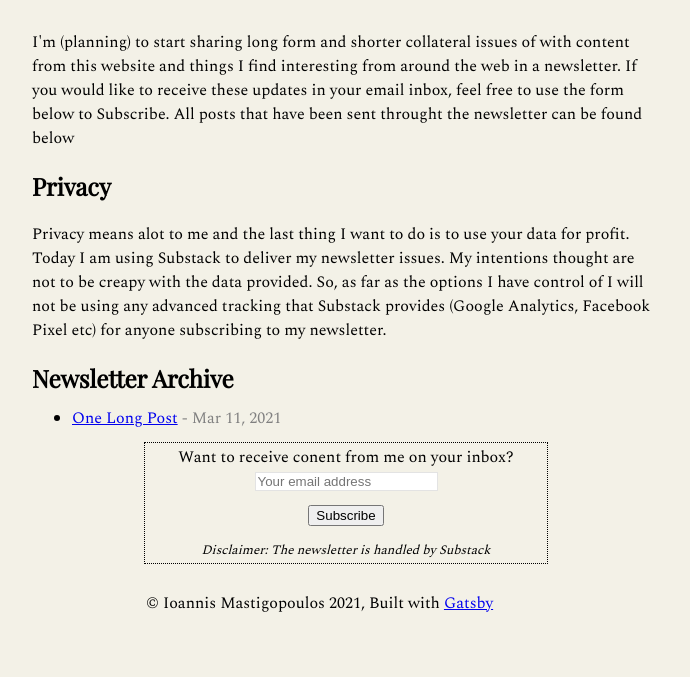
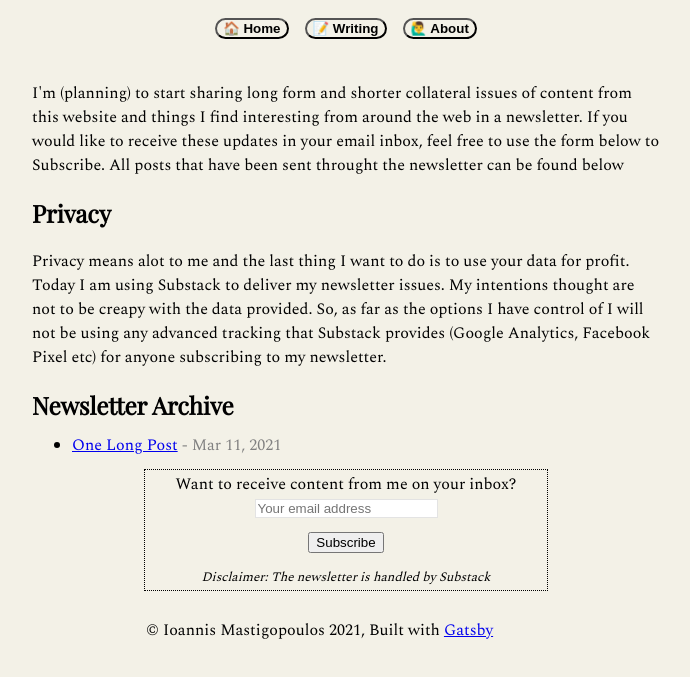
Before and after one commit to iamioannis/iamioannis-Website, a Gatsby site: page /newsletter in a window 1280 px wide. Shown: the part 97-774 px from the top of the page, without its empty margins (294-984 px from the left). Built offline with nearby package versions, Linux system fonts and the light colour scheme; Gatsby itself is replaced by a stand-in of ours.

Commit message:
Added Navigation. Fixes Add a nav bar MVP #20

```diff
--- /dev/null
+++ b/src/components/navigation.js
@@ -0,0 +1,29 @@
+import { Link } from "gatsby"
+import PropTypes from "prop-types"
+import React from "react"
+import Button from '../components/button';
+
+
+const Navigation = ({ children }) => (
+
+    <ul style={{
+        display: 'table',
+        // width: '50%',
+        blockSize: 'max-content',
+        listStyle: 'none',
+        // textAlign: 'center',
+        // alignContent: 'center',
+        margin: '0 auto',
+        // width: '100%',
+        padding: '0',
+        overflow: 'hidden',
+        listStyleType: 'none',
+        overflow: 'hidden',
+    }}>
+        <li style={{ float: 'left', padding: '8px'}}><Link to="/"><Button buttonText="🏠 Home" /></Link></li>
+        <li style={{ float: 'left', padding: '8px'}}><Link to="/blog"><Button buttonText="📝 Writing" /></Link></li>
+        <li style={{ float: 'left', padding: '8px'}}><Link to="/about"><Button buttonText="🙋‍♂️ About" /></Link></li>
+    </ul>
+)
+
+export default Navigation
--- a/src/components/newsletter.js
+++ b/src/components/newsletter.js
@@ -11,7 +11,7 @@ const Newsletter = ({children}) =>(
     // maxWidth: `150px`,
     minWidth:`fit-content`
   }}>
-    <a>Want to receive conent from me on your inbox?</a>
+    <a>Want to receive content from me on your inbox?</a>
     <form action="https://iamioannis.substack.com/api/v1/import/form" method="post" target="result">
        <input type="email" name="email" placeholder="Your email address" style={{
          color: `#000`,
--- a/src/pages/newsletter.js
+++ b/src/pages/newsletter.js
@@ -2,20 +2,16 @@ import React from "react"
 import Layout from "../components/layout";
 import { graphql, Link, navigate } from 'gatsby';
 import Newsletter from "../components/newsletter"
+import Navigation from "../components/navigation";
 
 const NewsletterPage = ({ data }) => {
     const postss = data.allMarkdownRemark.edges;
     return (
         <Layout>
             <h1 className={"post-header"}>Newsletter</h1>
-            <div style={{
-                // padding:"100px",
-                // borderRight:"10px",
-                // // backgroundColor:'#f124',
-                // marginLeft:"10px",
-                // alignContent:'center',
-            }}>
-            <p>I'm (planning) to start sharing long form and shorter collateral issues of with content from this website and things I find interesting from around the web in a newsletter. If you would like to receive these updates in your email inbox, feel free to use the form below to Subscribe. All posts that have been sent throught the newsletter can be found below</p>
+            <Navigation/>
+            <div>
+            <p>I'm (planning) to start sharing long form and shorter collateral issues of content from this website and things I find interesting from around the web in a newsletter. If you would like to receive these updates in your email inbox, feel free to use the form below to Subscribe. All posts that have been sent throught the newsletter can be found below</p>
             <h2>Privacy</h2>
             <p>Privacy means alot to me and the last thing I want to do is to use your data for profit. Today I am using Substack to deliver my newsletter issues. My intentions thought are not to be creapy with the data provided. So, as far as the options I have control of I will not be using any advanced tracking that Substack provides (Google Analytics, Facebook Pixel etc) for anyone subscribing to my newsletter.</p>
             <h2>Newsletter Archive</h2>
@@ -23,10 +19,6 @@ const NewsletterPage = ({ data }) => {
                 <ul key={post.node.id} className="post-list__item">
                         <li className="post-list__content">
                         <Link to={post.node.fields.slug}>{post.node.frontmatter.title}</Link><span style={{color:'grey'}}> - {post.node.frontmatter.date}</span>
-                        {/* Taglist End */}
-                        {/* <p>{post.node.frontmatter.date}</p> */}
-                        {/* <div className="post-list__excerpt">{post.node.excerpt}</div> */}
-                        {/* <Link to={post.node.fields.slug}>{post.node.frontmatter.title}</Link> */}
                         </li>
                     </ul>
                 ))}
--- a/src/styles/_button.scss
+++ b/src/styles/_button.scss
@@ -1,12 +1,19 @@
 .button {
-    background-color: rgba(rebeccapurple, 0.7);
-    color: white;
-    cursor: pointer;
-    font-weight: 700;
-    padding: 1rem;
-    text-transform: uppercase;
-    transition: all 0.4s ease;
+    margin-top: 1em;
+    width: max-content;
+    background-color: #F3F1E7;
+    color: black;
+    // cursor:-webkit-pointer;
+    font-weight: 550;
+    // padding: 1rem;
+    // transition: all 0.4s ease;
+    border-radius: 50px;
+    // box-shadow:  20px 20px 60px #cfcdc4,
+    //          -20px -20px 60px #ffffff;
     &:hover {
-      background-color: rgba(rebeccapurple, 0.9);
+      background-color: F3F1E7;
     }
   }
+  .noselect{
+    user-select: none;
+  }
```
Also changed, not shown: src/styles/_navigation.scss (added, +13 -0 lines), src/templates/postTemplate.js (+11 -2 lines).
